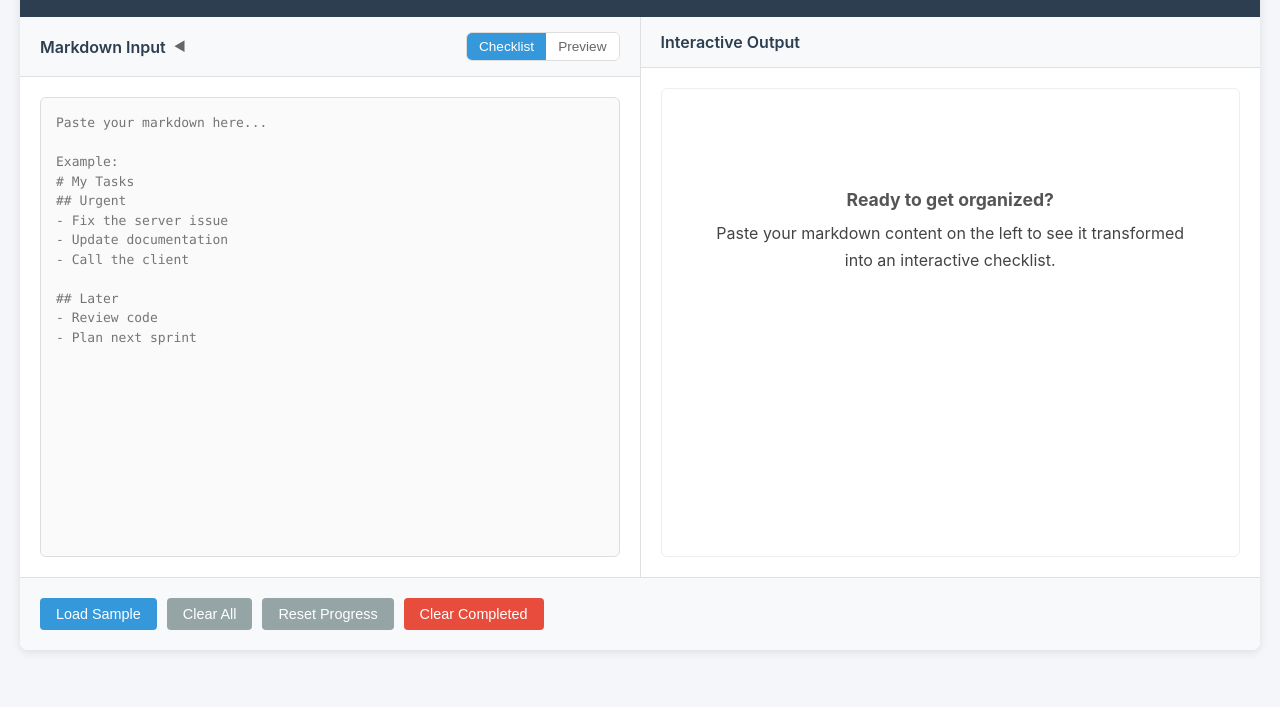
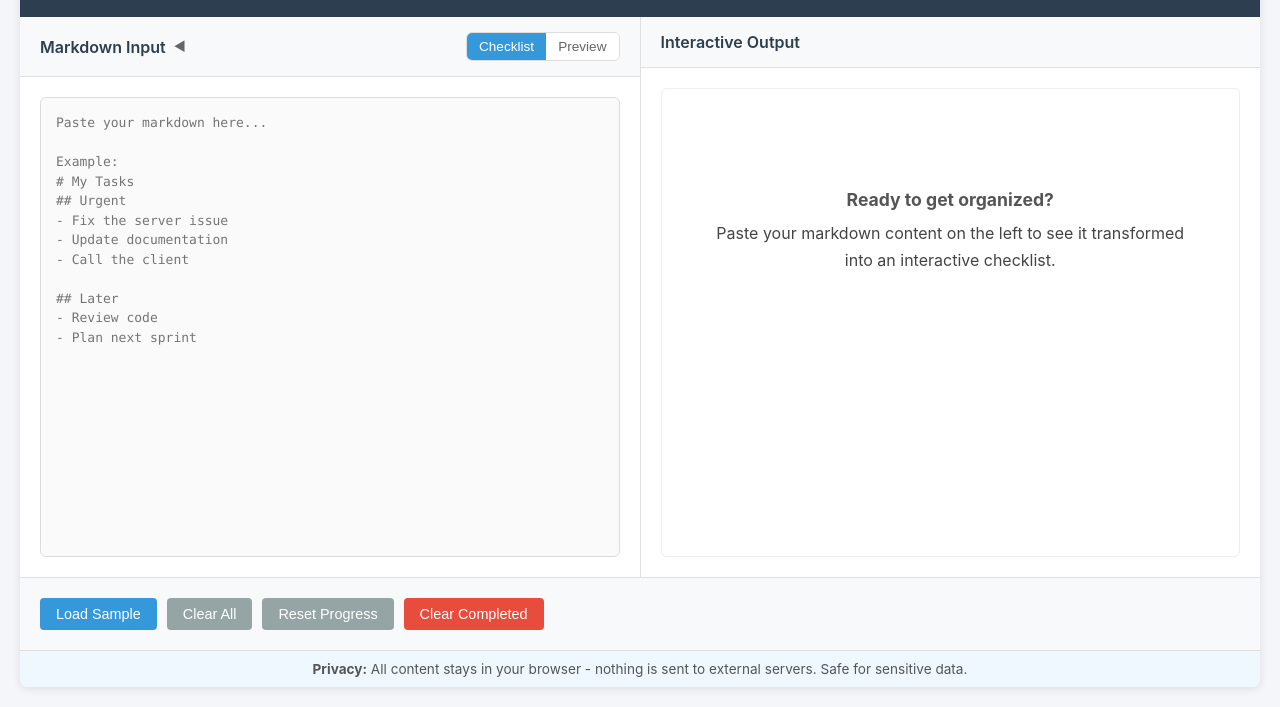
Before and after one commit to JimWardle/markdownToChecklist, a plain HTML site: page index.html in a window 1280 px wide. Shown: the part 102-809 px from the top of the page. Drawn offline with nearby package versions, Linux system fonts and the light colour scheme.

Commit message:
Update index.html

```diff
--- a/index.html
+++ b/index.html
@@ -346,6 +346,19 @@
             flex-wrap: wrap;
         }
 
+        .privacy-notice {
+            padding: 10px 20px;
+            background: #f0f8ff;
+            border-top: 1px solid #e0e0e0;
+            text-align: center;
+            font-size: 0.85rem;
+            color: #555;
+        }
+
+        .privacy-notice p {
+            margin: 0;
+        }
+
         .btn {
             padding: 8px 16px;
             border: none;
@@ -512,6 +525,10 @@ Example:
             <button class="btn btn-secondary" onclick="clearAll()">Clear All</button>
             <button class="btn btn-secondary" onclick="resetProgress()">Reset Progress</button>
             <button class="btn btn-danger" onclick="clearCompleted()">Clear Completed</button>
+        </div>
+
+        <div class="privacy-notice">
+            <p><strong>Privacy:</strong> All content stays in your browser - nothing is sent to external servers. Safe for sensitive data.</p>
         </div>
     </div>
 
```
